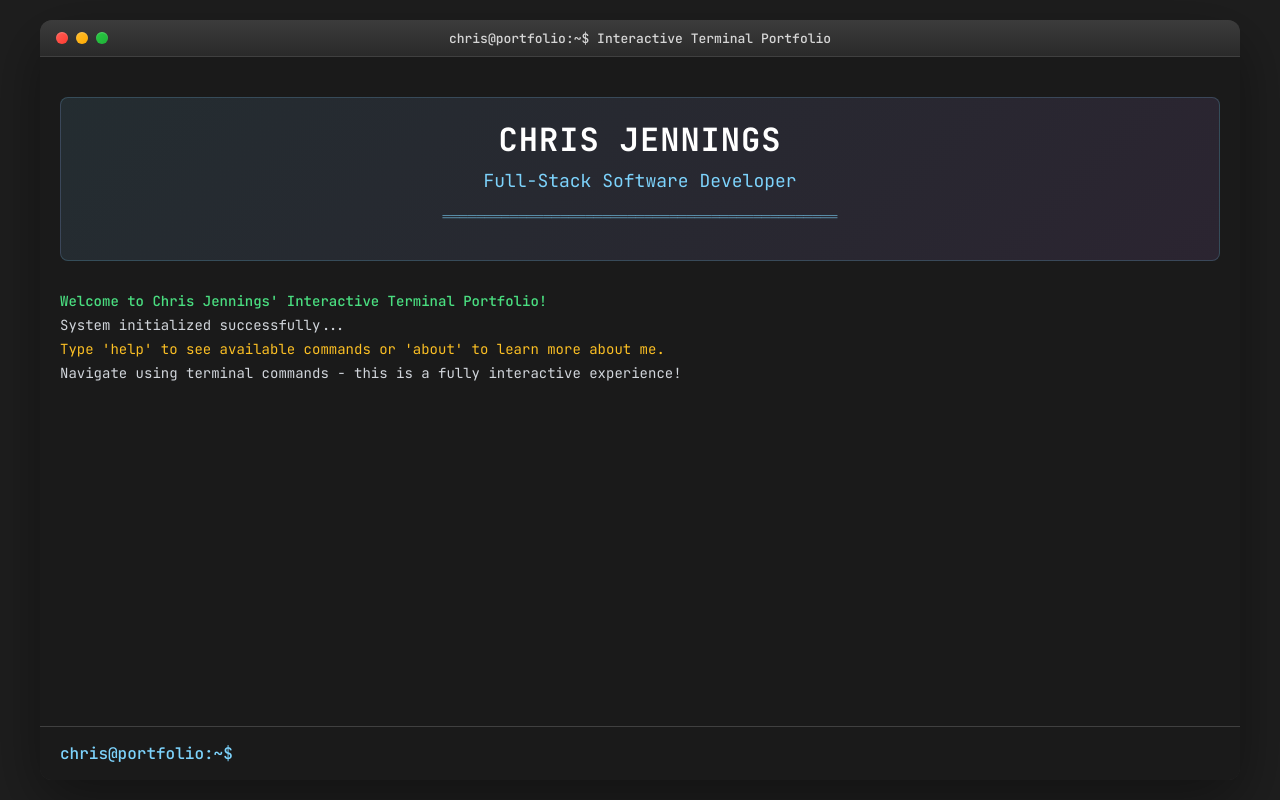
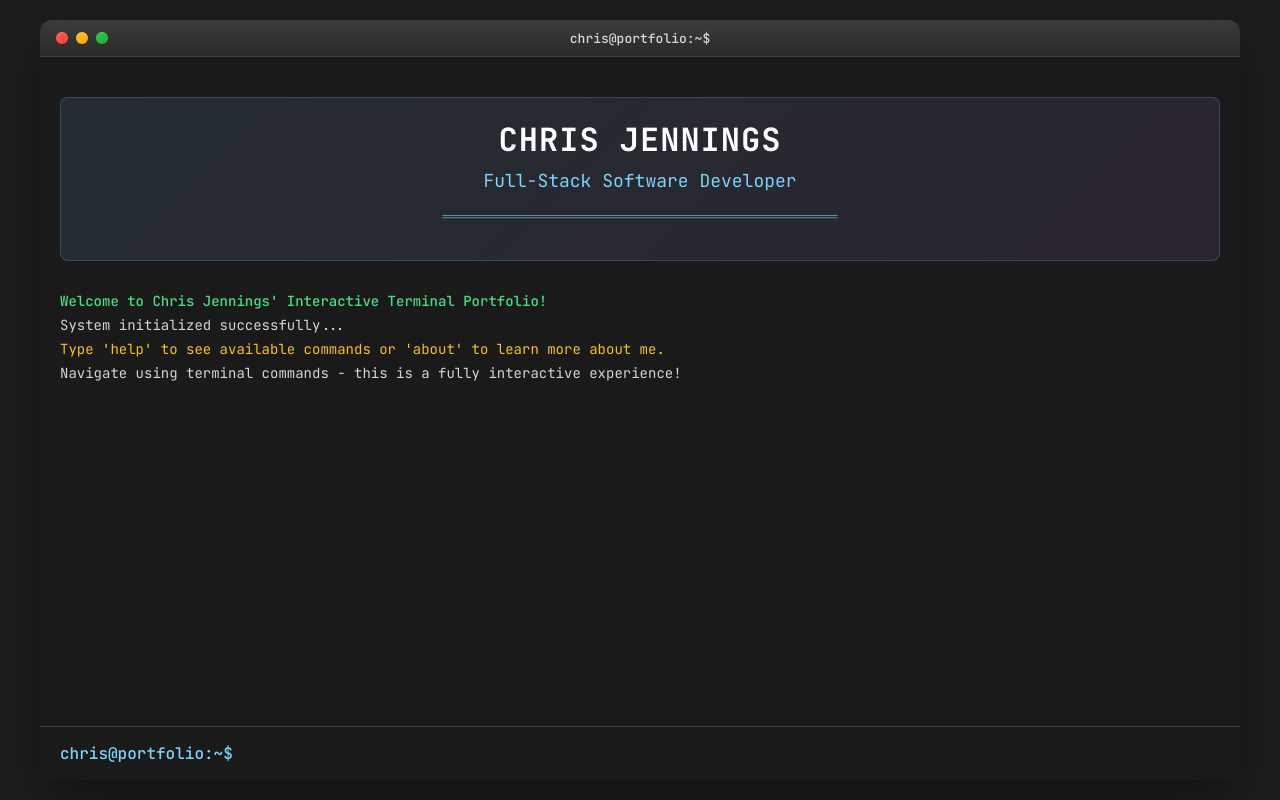
Before and after one commit to ChrisJennings21/ChrisJennings21.github.io, a plain HTML site: page index.html in a window 1280 px wide. Drawn offline with Linux system fonts and the light colour scheme.

Commit message:
removed ai poiler plate text

```diff
--- a/index.html
+++ b/index.html
@@ -3,7 +3,7 @@
 <head>
     <meta charset="UTF-8">
     <meta name="viewport" content="width=device-width, initial-scale=1.0">
-    <title>John Dev - Terminal Portfolio</title>
+    <title>Chris Jennings Portfolio</title>
     <style>
         @import url('https://fonts.googleapis.com/css2?family=JetBrains+Mono:wght@300;400;500;700&display=swap');
 
@@ -298,7 +298,7 @@
                 <div class="control-btn minimize"></div>
                 <div class="control-btn maximize"></div>
             </div>
-            <div class="terminal-title">chris@portfolio:~$ Interactive Terminal Portfolio</div>
+            <div class="terminal-title">chris@portfolio:~$ </div>
         </div>
 
         <div class="terminal-body" id="output">
```
